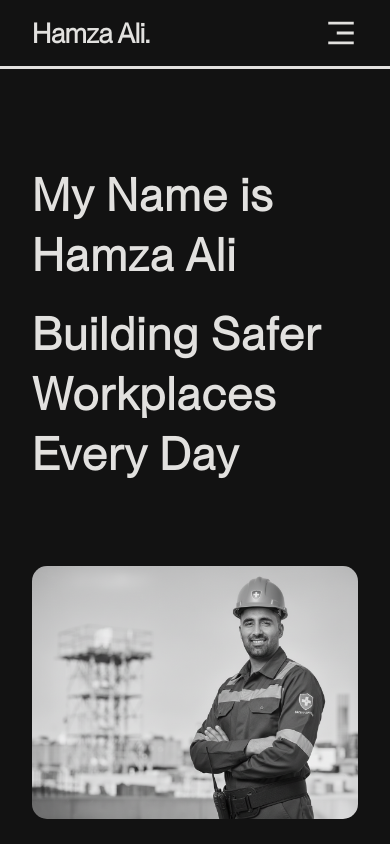
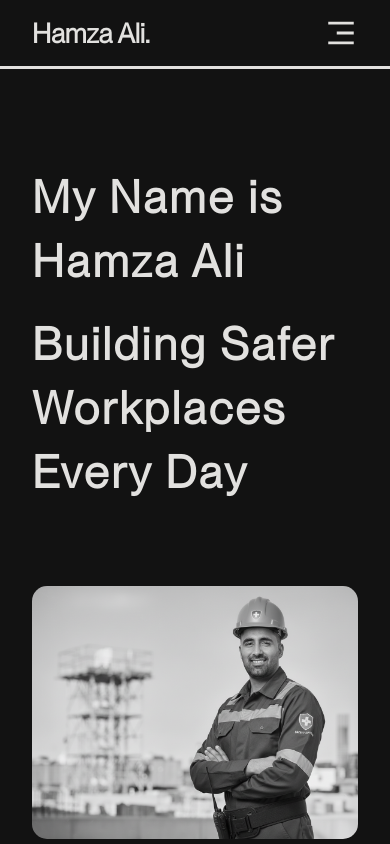
Before and after one commit to HamzaFy90/Portfolio-Personal, a plain HTML site: page index.html in a window 390 px wide. Shown: the top 844 px of the page. Drawn offline with Linux system fonts and the light colour scheme.

Commit message:
Add header banner styles to style.css

```diff
--- a/Assets/Css/style.css
+++ b/Assets/Css/style.css
@@ -790,4 +790,12 @@ li {
  width: 85px;
  object-fit: cover;
 }
+   .wrapper-header-banner-section>h1 {
+ font-size: 45px;
+ line-height: 64px;
+ color: var(--clr-primary);
+ font-weight: 600;
+ letter-spacing: 3px;
 }
+
+}
```
